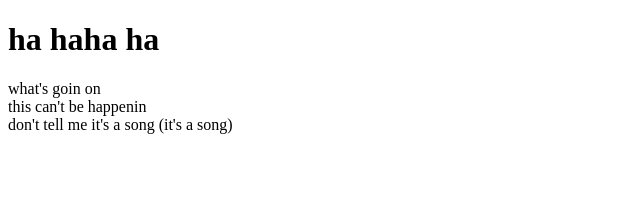
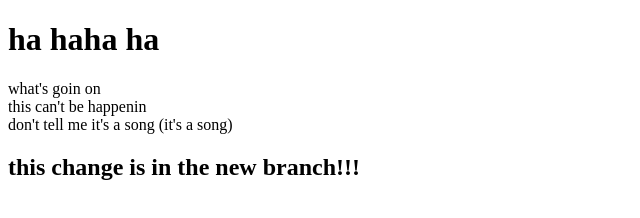
Before and after one commit to Bed-e/MyFirstRepo, a plain HTML site: page index.html in a window 1280 px wide. Shown: the whole page, without its empty margins (0-640 px from the left). Drawn offline with Linux system fonts and the light colour scheme.

Commit message:
created branch and added text

```diff
--- a/index.html
+++ b/index.html
@@ -9,5 +9,8 @@
             this can't be happenin <br>
             don't tell me it's a song (it's a song)
         </p>
+        <h2>
+            this change is in the new branch!!!
+        </h2>
     </body>
 </Html>
```
